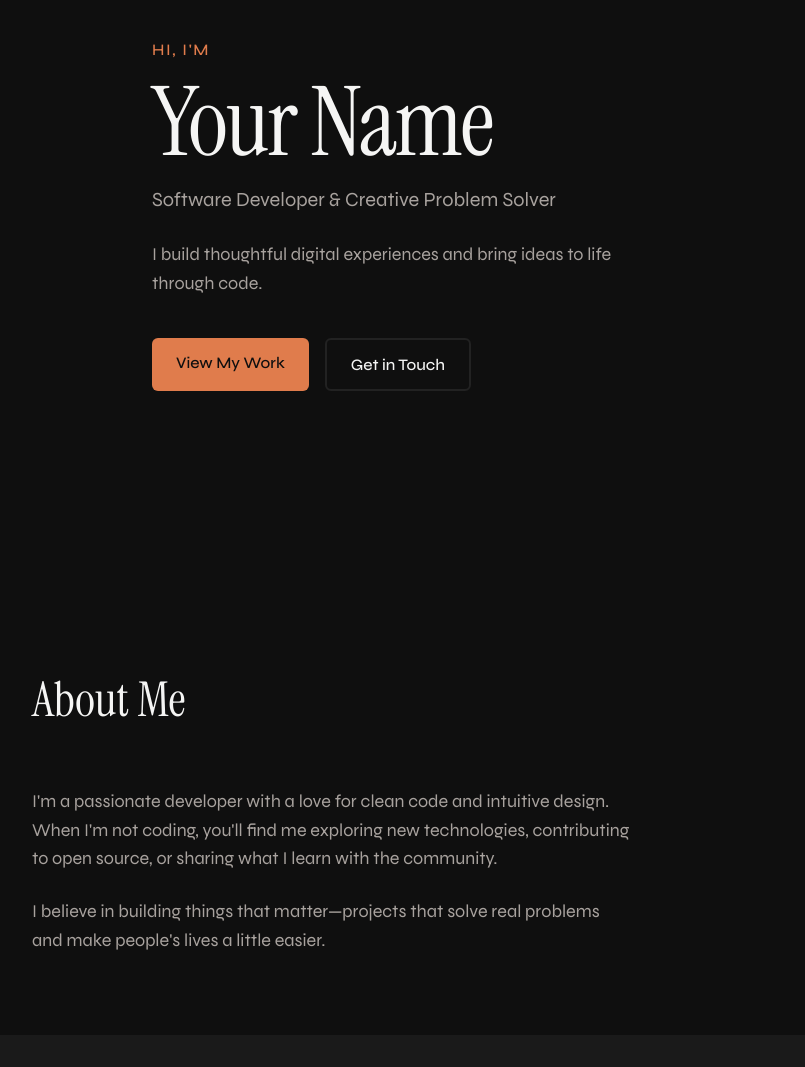
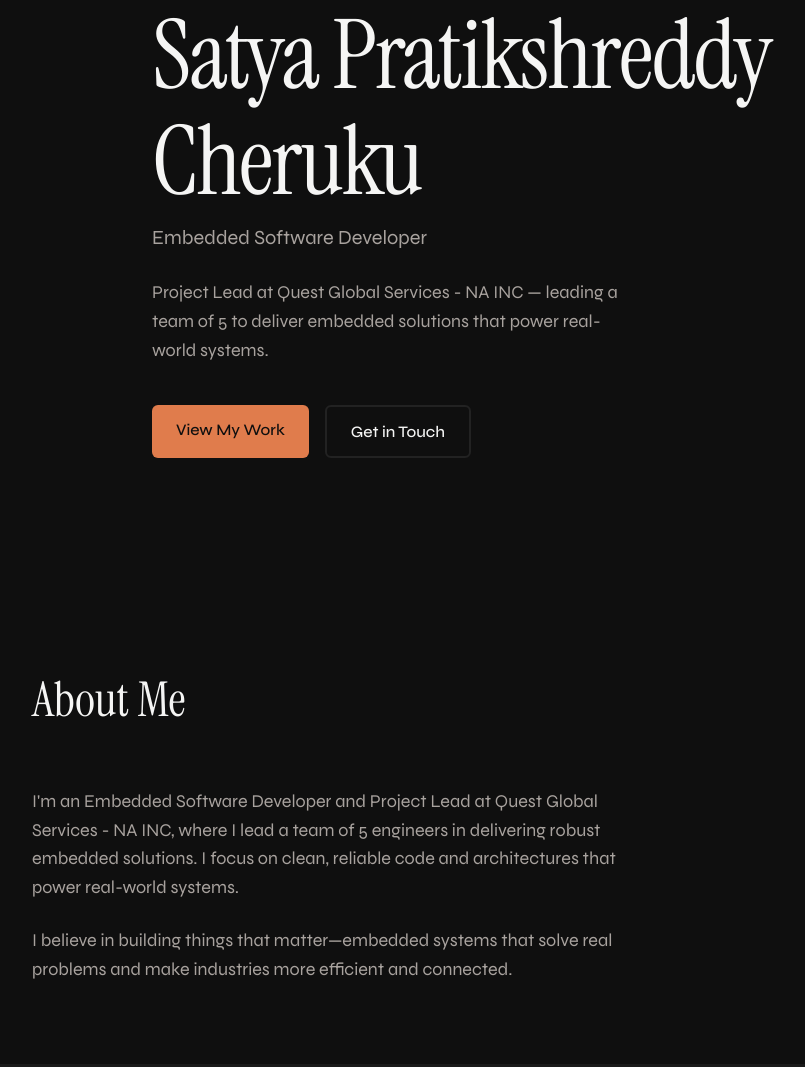
Before and after one commit to satyacheruku1/satyapratikshreddycheruku.github.io, a plain HTML site: page index.html in a window 1280 px wide. Shown: the part 218-1285 px from the top of the page, without its empty margins (160-965 px from the left). Drawn offline with Linux system fonts and the light colour scheme.

Commit message:
Update portfolio with personal info - Satya Pratikshreddy Cheruku, Embedded Software Developer, Project Lead at Quest Global Services - NA INC

```diff
--- a/index.html
+++ b/index.html
@@ -3,7 +3,7 @@
 <head>
   <meta charset="UTF-8">
   <meta name="viewport" content="width=device-width, initial-scale=1.0">
-  <title>Your Name | Portfolio</title>
+  <title>Satya Pratikshreddy Cheruku | Portfolio</title>
   <link rel="preconnect" href="https://fonts.googleapis.com">
   <link rel="preconnect" href="https://fonts.gstatic.com" crossorigin>
   <link href="https://fonts.googleapis.com/css2?family=Instrument+Serif:ital@0;1&family=Syne:wght@400;500;600;700&display=swap" rel="stylesheet">
@@ -28,9 +28,9 @@
   <main>
     <section id="hero" class="hero">
       <p class="hero-greeting">Hi, I'm</p>
-      <h1 class="hero-name">Your Name</h1>
-      <p class="hero-title">Software Developer & Creative Problem Solver</p>
-      <p class="hero-desc">I build thoughtful digital experiences and bring ideas to life through code.</p>
+      <h1 class="hero-name">Satya Pratikshreddy Cheruku</h1>
+      <p class="hero-title">Embedded Software Developer</p>
+      <p class="hero-desc">Project Lead at Quest Global Services - NA INC — leading a team of 5 to deliver embedded solutions that power real-world systems.</p>
       <div class="hero-cta">
         <a href="#projects" class="btn btn-primary">View My Work</a>
         <a href="#contact" class="btn btn-secondary">Get in Touch</a>
@@ -41,13 +41,13 @@
       <h2 class="section-title">About Me</h2>
       <div class="about-content">
         <p class="about-text">
-          I'm a passionate developer with a love for clean code and intuitive design.
-          When I'm not coding, you'll find me exploring new technologies, contributing to open source,
-          or sharing what I learn with the community.
+          I'm an Embedded Software Developer and Project Lead at Quest Global Services - NA INC,
+          where I lead a team of 5 engineers in delivering robust embedded solutions.
+          I focus on clean, reliable code and architectures that power real-world systems.
         </p>
         <p class="about-text">
-          I believe in building things that matter—projects that solve real problems
-          and make people's lives a little easier.
+          I believe in building things that matter—embedded systems that solve real problems
+          and make industries more efficient and connected.
         </p>
       </div>
     </section>
@@ -124,7 +124,7 @@
   </main>
 
   <footer class="footer">
-    <p>© 2025 Your Name. Built with care.</p>
+    <p>© 2025 Satya Pratikshreddy Cheruku. Built with care.</p>
   </footer>
 
   <script src="script.js"></script>
```
